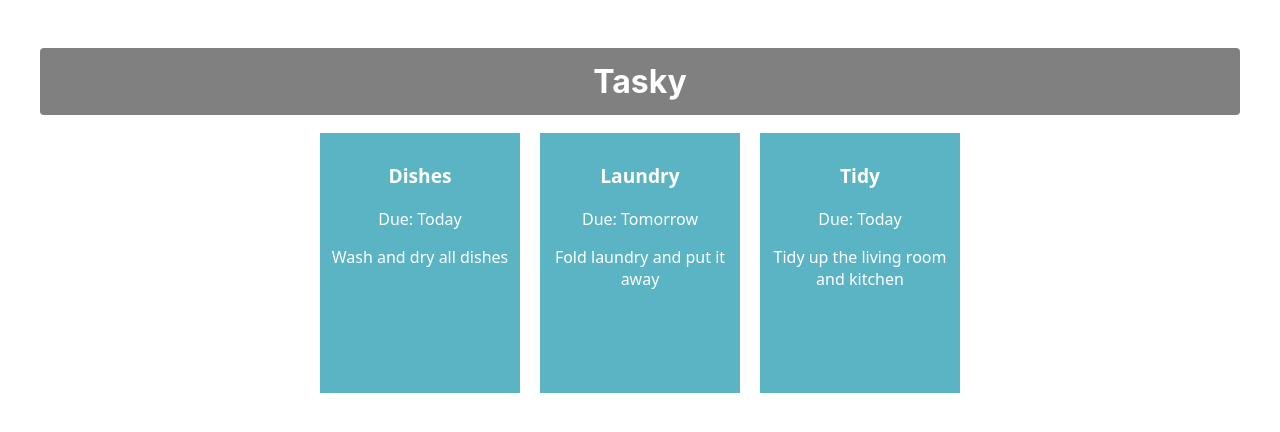
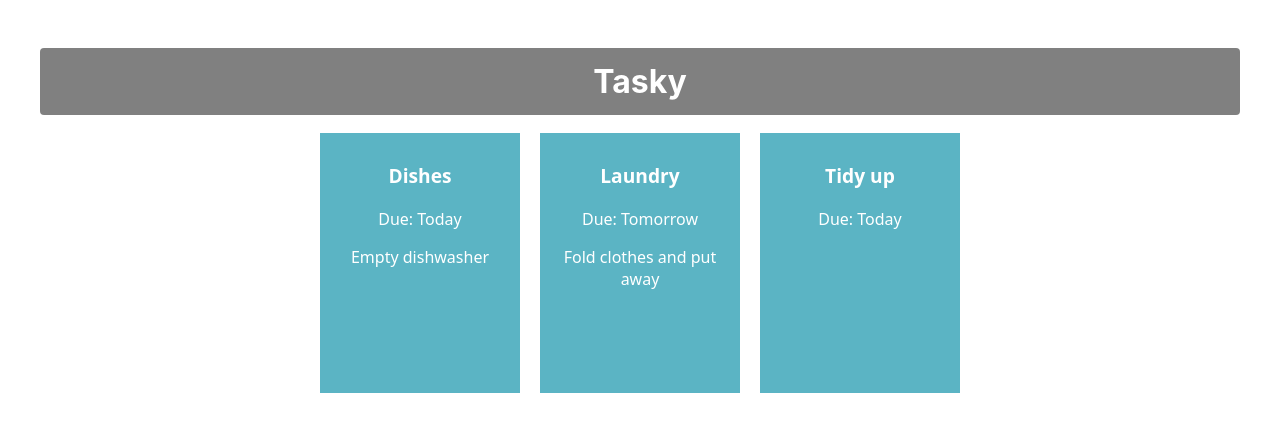
Before and after one commit to Calc6/react-basics-labs, a React (Create React App) app in the folder tasky/: page / in a window 1280 px wide. Shown: the top 432 px of the page. Built offline with nearby package versions, Linux system fonts and the light colour scheme.

Commit message:
Added task state

```diff
--- a/tasky/src/App.js
+++ b/tasky/src/App.js
@@ -1,13 +1,21 @@
 import './App.css';
 import Task from './components/Task';
+import React, { useState } from 'react';
 
 function App() {
+  const [ taskState, setTaskState ] = useState({
+    tasks: [
+      { title:"Dishes", description: "Empty dishwasher", deadline: "Today" },
+      { title: "Laundry", description: "Fold clothes and put away", deadline: "Tomorrow" },
+      { title: "Tidy up", deadline: "Today" }
+    ]
+  });
   return (
     <div className="container">
       <h1>Tasky</h1>
-      <Task title="Dishes" deadline="Today" description="Wash and dry all dishes" />
-      <Task title="Laundry" deadline="Tomorrow" description="Fold laundry and put it away" />
-      <Task title="Tidy" deadline="Today" description="Tidy up the living room and kitchen" />
+      <Task title={taskState.tasks[0].title} deadline={taskState.tasks[0].deadline} description={taskState.tasks[0].description} />
+      <Task title={taskState.tasks[1].title} deadline={taskState.tasks[1].deadline} description={taskState.tasks[1].description} />
+      <Task title={taskState.tasks[2].title} deadline={taskState.tasks[2].deadline} description={taskState.tasks[2].description} />
     </div>
   );
 }
```
